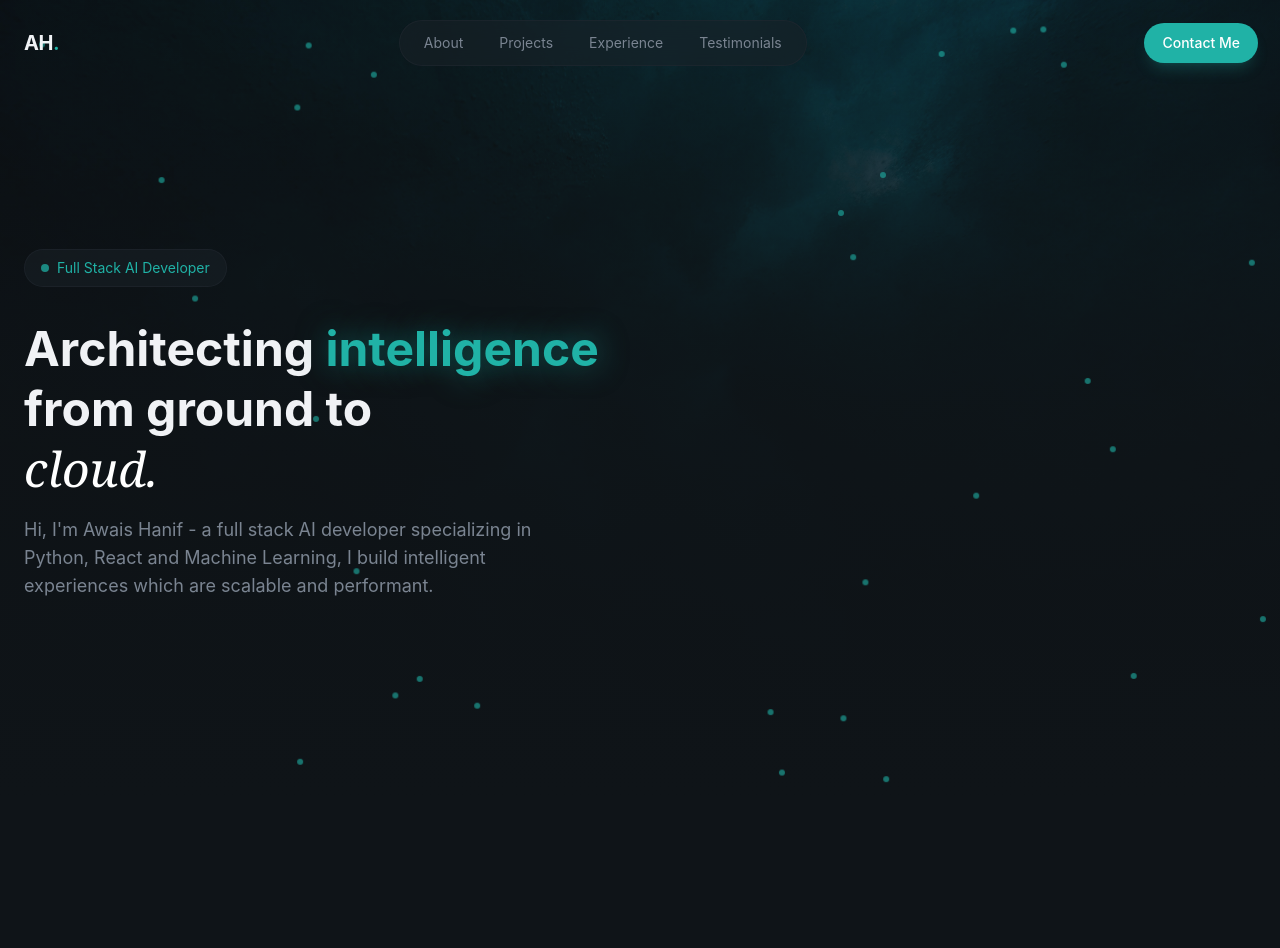
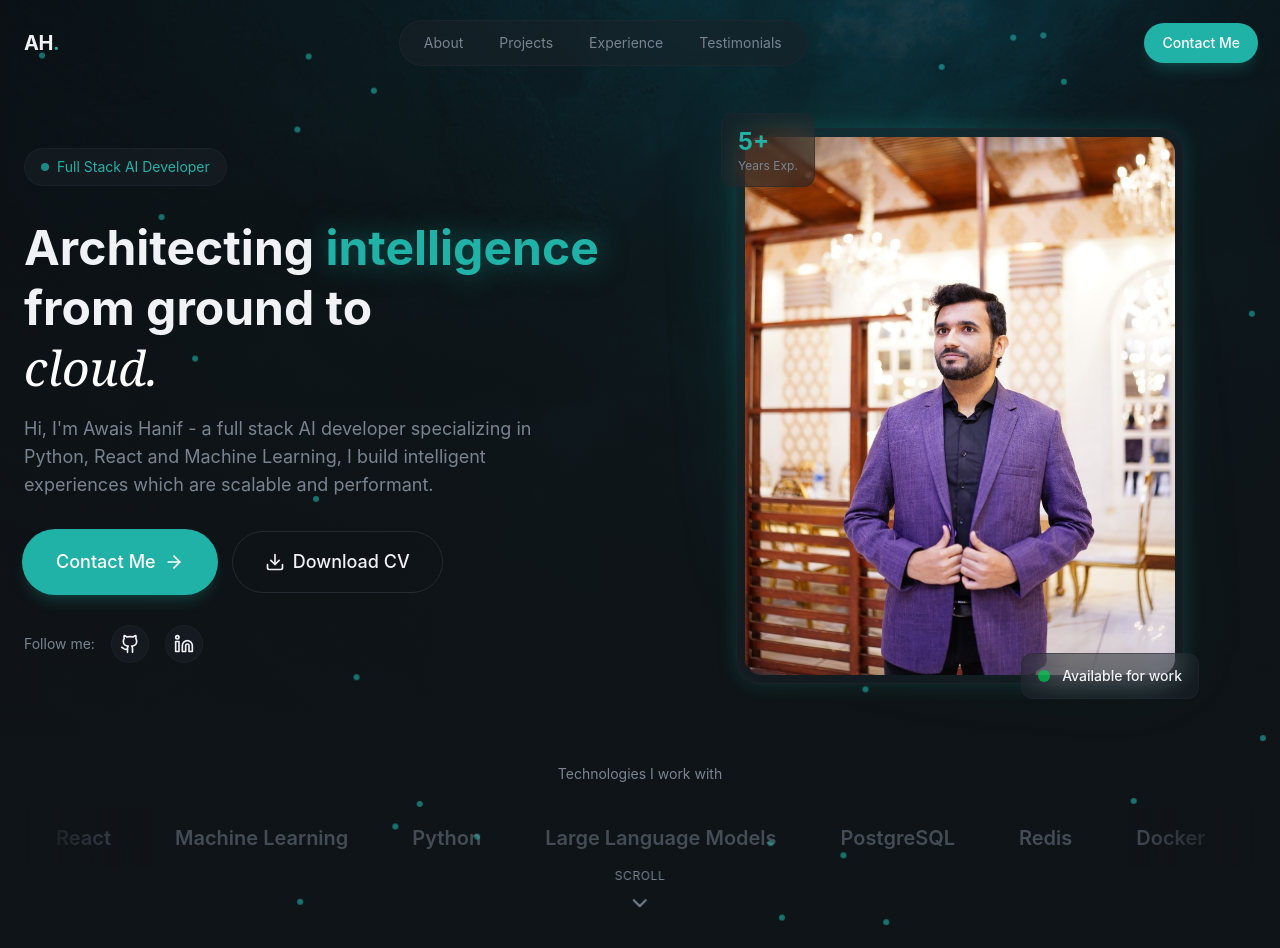
Before and after one commit to awaishanif1/my_portfolio, a React (Vite) app: page / in a window 1280 px wide. Before the commit the page ends 800 px from the top, so only its background shows below. Built offline with nearby package versions, Linux system fonts and the light colour scheme.

Commit message:
hero section complete

```diff
--- a/index.html
+++ b/index.html
@@ -4,7 +4,7 @@
     <meta charset="UTF-8" />
     <link rel="icon" type="image/svg+xml" href="/vite.svg" />
     <meta name="viewport" content="width=device-width, initial-scale=1.0" />
-    <title>my_portfolio</title>
+    <title>Awais Hanif</title>
   </head>
   <body>
     <div id="root"></div>
--- /dev/null
+++ b/src/components/AnimatedBorderButton.jsx
@@ -0,0 +1,36 @@
+export const AnimatedBorderButton = ({ children }) => {
+  return (
+    <button
+      className="relative bg-transparent border border-border
+        text-foreground hover:border-primary/50 transition-all
+        duration-1000 focus:outline-none focus-visible:ring-2
+        focus-visible:ring-primary focus-visible:ring-offset-2
+        disabled:opacity-50 disabled:cursor-not-allowed group
+        px-8 py-4 text-lg font-medium rounded-full overflow-visible
+        animated-border"
+    >
+      {/* Animated SVG Border */}
+      <svg
+        className="absolute left-0 top-0 w-full h-full pointer-events-none download-cv-border"
+        viewBox="0 0 200 60"
+        preserveAspectRatio="none"
+        style={{ overflow: "visible" }}
+      >
+        <path
+          d="M 30,1 A 29,29 0 0 0 1,30 L 1,30 A 29,29 0 0 0 30,59 L 170,59 A 29,29 0 0 0 199,30 L 199,30 A 29,29 0 0 0 170,1 Z"
+          fill="none"
+          stroke="var(--color-primary)"
+          strokeWidth="2"
+          strokeDasharray="400 550"
+          strokeDashoffset="400"
+          strokeLinecap="round"
+          strokeLinejoin="round"
+          className="animated-border-path"
+        />
+      </svg>
+      <span className="relative z-10 flex items-center justify-center gap-2">
+        {children}
+      </span>
+    </button>
+  );
+};
--- a/src/index.css
+++ b/src/index.css
@@ -54,6 +54,11 @@
     text-shadow: 0 0 30px
       color-mix(in srgb, var(--color-primary) 50%, transparent);
   }
+  .glow-border {
+    box-shadow: 0 0 20px
+        color-mix(in srgb, var(--color-primary) 20%, transparent),
+      inset 0 0 20px color-mix(in srgb, var(--color-primary) 5%, transparent);
+  }
 }
 
 @layer utilities {
@@ -89,4 +94,50 @@
   .animate-fade-in {
     animation: fade-in 0.8s ease-out both;
   }
+
+  .animation-delay-100 {
+    animation-delay: 100ms;
+  }
+  .animation-delay-200 {
+    animation-delay: 200ms;
+  }
+  .animation-delay-300 {
+    animation-delay: 300ms;
+  }
+  .animation-delay-400 {
+    animation-delay: 400ms;
+  }
+  .animation-delay-500 {
+    animation-delay: 500ms;
+  }
+  .animation-delay-600 {
+    animation-delay: 600ms;
+  }
+  .animation-delay-800 {
+    animation-delay: 800ms;
+  }
+  @keyframes animated-border {
+    0% {
+      stroke-dashoffset: 400;
+    }
+    100% {
+      stroke-dashoffset: -550;
+    }
+  }
+
+  .group:hover .animated-border-path {
+    animation: animated-border 1.5s linear infinite;
+  }
+
+  .animated-border:hover {
+    background-color: color-mix(in srgb, #26c4b8 15%, transparent);
+    backdrop-filter: blur(16px);
+    box-shadow: 0 0 20px color-mix(in srgb, #26c4b8 20%, transparent);
+  }
+
+  .timeline-glow {
+    box-shadow: 0 0 40px
+        color-mix(in srgb, var(--color-primary) 35%, transparent),
+      0 0 80px color-mix(in srgb, var(--color-primary) 25%, transparent);
+  }
 }
--- a/src/layout/Navbar.jsx
+++ b/src/layout/Navbar.jsx
@@ -1,6 +1,6 @@
 import { Button } from "@/components/Button";
 import { Menu, X } from "lucide-react";
-import { useState } from "react";
+import { useEffect, useState } from "react";
 
 const navLinks = [
   { href: "#about", label: "About" },
@@ -11,8 +11,21 @@
 
 export const Navbar = () => {
   const [isMobileMenuOpen, setIsMobileMenuOpen] = useState(false);
+  const [isScrolled, setIsScrolled] = useState(false);
+
+  useEffect(() => {
+    const handleScroll = () => {
+      setIsScrolled(window.scrollY > 50);
+    };
+    window.addEventListener("scroll", handleScroll);
+    return () => window.removeEventListener("scroll", handleScroll);
+  }, []);
   return (
-    <header className="fixed top-0 left-0 right-0 bg-transparent py-5 z-50">
+    <header
+      className={`fixed top-0 left-0 transition-all duration-500 ${
+        isScrolled ? "glass-strong py-3" : "bg-transparent py-5"
+      } right-0 z-50`}
+    >
       <nav className="container mx-auto px-6 flex items-center justify-between">
         <a
           href="#"
--- a/src/sections/Hero.jsx
+++ b/src/sections/Hero.jsx
@@ -1,3 +1,29 @@
+import { Button } from "@/components/Button";
+import {
+  ArrowRight,
+  ChevronDown,
+  Github,
+  Linkedin,
+  Twitter,
+  Download,
+} from "lucide-react";
+import { AnimatedBorderButton } from "../components/AnimatedBorderButton";
+
+const skills = [
+  "React",
+  "Machine Learning",
+  "Python",
+  "Large Language Models",
+  "PostgreSQL",
+  "Redis",
+  "Docker",
+  "AWS",
+  "Vercel",
+  "Tailwind CSS",
+  "Git",
+  "GitHub Actions",
+];
+
 export const Hero = () => {
   return (
     <section className="relative min-h-screen flex items-center overflow-hidden">
@@ -8,7 +34,7 @@
           alt="Hero image"
           className="w-full h-full object-cover opacity-40"
         />
-        <div className="absolute inset-0 bg-gradient-to-b from-background/20 via-background/80 to-background" />
+        <div className="absolute inset-0 bg-linear-to-b from-background/20 via-background/80 to-background" />
       </div>
       {/* Green Dots */}
       <div className="absolute inset-0 overflow-hidden pointer-events-none">
@@ -40,7 +66,7 @@
             </div>
             {/* Headline */}
             <div className="space-y-4">
-              <h1 className="text-5xl md-text-6xl lg-7xl font-bold leading-tight animate-fade-in">
+              <h1 className="text-5xl md-text-6xl lg-7xl font-bold leading-tight animate-fade-in animation-delay-100">
                 Architecting{" "}
                 <span className="text-primary glow-text">intelligence</span>
                 <br />
@@ -50,15 +76,118 @@
                   cloud.
                 </span>
               </h1>
-              <p className="text-lg text-muted-foreground max-w-lg animate-fade-in">
+              <p className="text-lg text-muted-foreground max-w-lg animate-fade-in animation-delay-200">
                 Hi, I'm Awais Hanif - a full stack AI developer specializing in
                 Python, React and Machine Learning, I build intelligent
                 experiences which are scalable and performant.
               </p>
             </div>
+            {/* CTA */}
+            <div className="flex flex-wrap gap-4 animate-fade-in animation-delay-300">
+              <Button size="lg">
+                Contact Me <ArrowRight className="w-5 h-5" />
+              </Button>
+              <AnimatedBorderButton>
+                <Download className="w-5 h-5" />
+                Download CV
+              </AnimatedBorderButton>
+            </div>
+            {/* Social Links */}
+            <div className="flex items-center gap-4 animate-fade-in animation-delay-400">
+              <span className="text-sm text-muted-foreground">Follow me:</span>
+              {[
+                { icon: Github, href: "https://github.com/awaishanif1" },
+                {
+                  icon: Linkedin,
+                  href: "https://www.linkedin.com/in/awais-hanif/",
+                },
+              ].map((social, idx) => (
+                <a
+                  key={idx}
+                  href={social.href}
+                  className="p-2 rounded-full glass hover:bg-primary/10 hover:text-primary transition-all duration-300"
+                >
+                  {<social.icon className="w-5 h-5" />}
+                </a>
+              ))}
+            </div>
           </div>
-          {/* Right Column - Profile Picture */}
+          {/* Right Column - Profile Image */}
+          <div className="relatice animate-fade-in animation-delay-300">
+            {/* Profile Image */}
+            <div className="relative max-w-md mx-auto">
+              <div
+                className="absolute inset-0
+              rounded-3xl bg-linear-to-br
+              from-primary/30 via-transparent
+              to-primary/10 blur-2xl animate-pulse"
+              />
+              <div className="relative glass rounded-3xl p-2 glow-border">
+                <img
+                  src="/profile-photo.jpg"
+                  alt="Pedro Machado"
+                  className="w-full aspect-4/5 object-cover rounded-2xl"
+                />
+
+                {/* Floating Badge */}
+                <div className="absolute -bottom-4 -right-4 glass rounded-xl px-4 py-3 animate-float">
+                  <div className="flex items-center gap-3">
+                    <div className="w-3 h-3 bg-green-500 rounded-full animate-pulse" />
+                    <span className="text-sm font-medium">
+                      Available for work
+                    </span>
+                  </div>
+                </div>
+                {/* Stats Badge */}
+                <div className="absolute -top-4 -left-4 glass rounded-xl px-4 py-3 animate-float animation-delay-500">
+                  <div className="text-2xl font-bold text-primary">5+</div>
+                  <div className="text-xs text-muted-foreground">
+                    Years Exp.
+                  </div>
+                </div>
+              </div>
+            </div>
+          </div>
         </div>
+
+        {/* Skills Section */}
+        <div className="mt-20 animate-fade-in animation-delay-600">
+          <p className="text-sm text-muted-foreground mb-6 text-center">
+            Technologies I work with
+          </p>
+          <div className="relative overflow-hidden">
+            <div
+              className="absolute left-0 top-0 bottom-0 w-32
+             bg-linear-to-r from-background to-transparent z-10"
+            />
+            <div
+              className="absolute right-0 top-0 bottom-0 w-32
+             bg-linear-to-l from-background to-transparent z-10"
+            />
+            <div className="flex animate-marquee">
+              {[...skills, ...skills].map((skill, idx) => (
+                <div key={idx} className="shrink-0 px-8 py-4">
+                  <span className="text-xl font-semibold text-muted-foreground/50 hover:text-muted-foreground transition-colors">
+                    {skill}
+                  </span>
+                </div>
+              ))}
+            </div>
+          </div>
+        </div>
+      </div>
+
+      <div
+        className="absolute bottom-8 left-1/2 -translate-x-1/2
+      animate-fade-in animation-delay-800"
+      >
+        <a
+          href="#about"
+          className="flex flex-col items-center gap-2 text-muted-foreground hover:text-primary transition-colors group"
+        >
+          <span className="text-xs uppercase tracking-wider">Scroll</span>
+          <ChevronDown className="w-6 h-6 animate-bounce" />
+        </a>
       </div>
     </section>
   );
```
